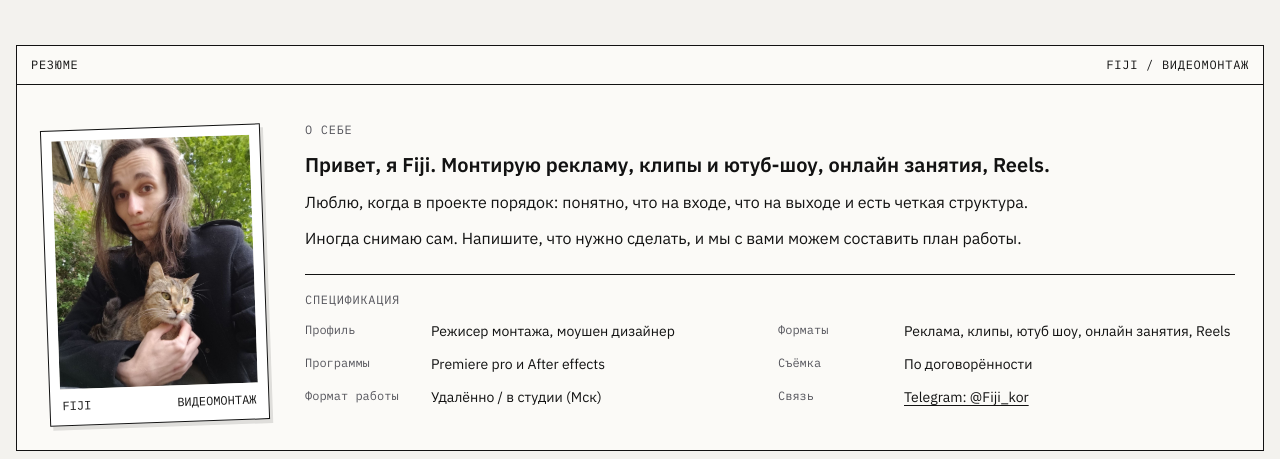
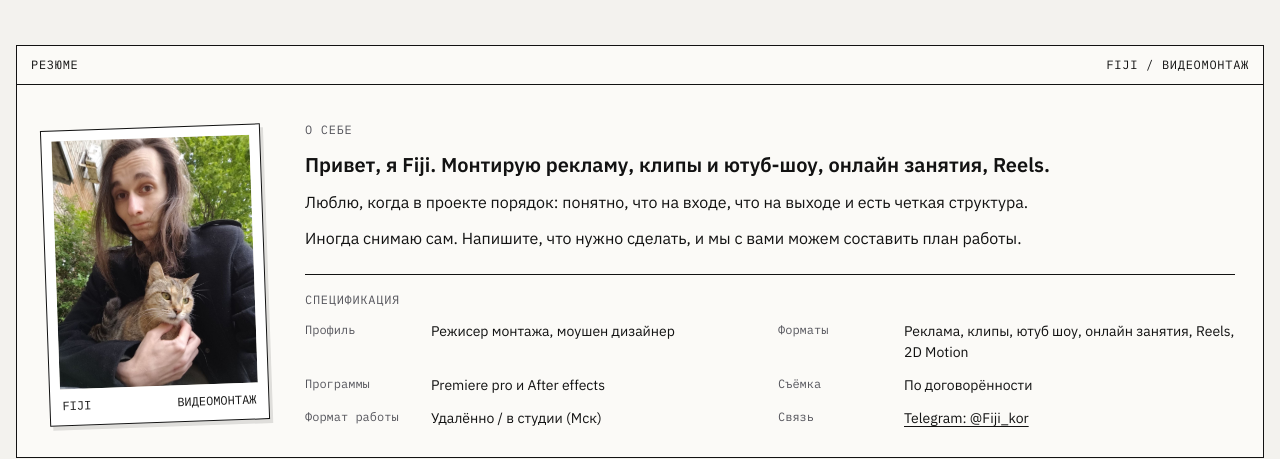
Before and after one commit to Fiji2s/Showreel, a plain HTML site: page index.html in a window 1280 px wide. Shown: the part 373-832 px from the top of the page. Drawn offline with Linux system fonts and the light colour scheme.

Commit message:
Спецификация: формат 2D Motion
Co-Authored-By: Claude Opus 5.5 <noreply@anthropic.com>
Claude-Session: https://claude.ai/code/session_016abJ3R7jaoSNd1eDLWnMC4

```diff
--- a/index.html
+++ b/index.html
@@ -86,7 +86,7 @@ a:hover{text-decoration:underline}
 <div style="font-family: 'IBM Plex Mono', monospace; font-size: 12px; letter-spacing: 0.06em; color: #55555C">СПЕЦИФИКАЦИЯ</div>
 <dl class="spec" style="margin: 0; display: grid; gap: 12px 16px; font-size: 14px">
 <dt style="font-family: 'IBM Plex Mono', monospace; font-size: 12px; color: #55555C">Профиль</dt><dd style="margin: 0">Режисер монтажа, моушен дизайнер</dd>
-<dt style="font-family: 'IBM Plex Mono', monospace; font-size: 12px; color: #55555C">Форматы</dt><dd style="margin: 0">Реклама, клипы, ютуб шоу, онлайн занятия, Reels</dd>
+<dt style="font-family: 'IBM Plex Mono', monospace; font-size: 12px; color: #55555C">Форматы</dt><dd style="margin: 0">Реклама, клипы, ютуб шоу, онлайн занятия, Reels, 2D Motion</dd>
 <dt style="font-family: 'IBM Plex Mono', monospace; font-size: 12px; color: #55555C">Программы</dt><dd style="margin: 0">Premiere pro и After effects</dd>
 <dt style="font-family: 'IBM Plex Mono', monospace; font-size: 12px; color: #55555C">Съёмка</dt><dd style="margin: 0">По договорённости</dd>
 <dt style="font-family: 'IBM Plex Mono', monospace; font-size: 12px; color: #55555C">Формат работы</dt><dd style="margin: 0">Удалённо / в студии (Мск)</dd>
```
